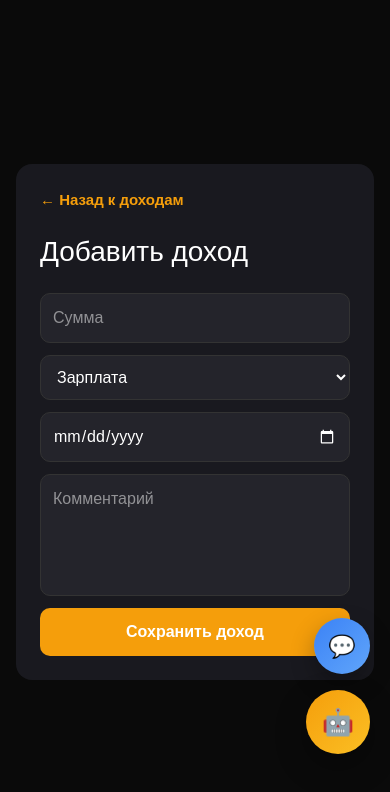
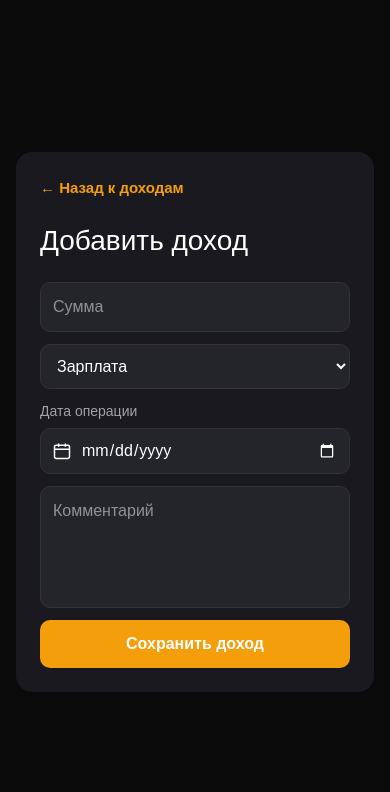
Before and after one commit to wallcraftmz-sys/finance-app, a Next.js app: page /income/new in a window 390 px wide. Shown: the top 792 px of the page. Built offline with nearby package versions, Linux system fonts and the light colour scheme; no server answers.

Commit message:
Show transaction date controls and prevent mobile button overlap

```diff
--- a/app/expenses/ExpenseForm.tsx
+++ b/app/expenses/ExpenseForm.tsx
@@ -1,5 +1,6 @@
 "use client";
 
+import TransactionDateField from "@/components/TransactionDateField";
 import { dateForInput } from "@/lib/transaction-date";
 import { useState } from "react";
 import { useRouter } from "next/navigation";
@@ -186,19 +187,7 @@ export default function ExpenseForm({ expense }: { expense?: Expense }) {
             {categories.map((option) => <option key={option}>{option}</option>)}
           </select>
 
-          <input
-            type="date"
-            aria-label="Дата"
-            value={date}
-            onChange={(e) => setDate(e.target.value)}
-            style={{
-              padding: "12px",
-              borderRadius: "10px",
-              border: "1px solid #333",
-              background: "var(--moniq-input)",
-              color: "var(--moniq-text)",
-            }}
-          />
+          <TransactionDateField value={date} onChange={setDate} />
 
           <textarea
             placeholder="Комментарий"
--- a/app/globals.css
+++ b/app/globals.css
@@ -416,3 +416,39 @@ body {
   width: 100%;
   padding-left: 34px;
 }
+
+.transaction-date {
+  display: grid;
+  gap: 6px;
+  min-width: 0;
+  color: var(--moniq-muted);
+  font-size: 14px;
+}
+
+.transaction-date-control {
+  display: grid;
+  position: relative;
+}
+
+.transaction-date-control svg {
+  position: absolute;
+  top: 50%;
+  left: 12px;
+  width: 20px;
+  height: 20px;
+  transform: translateY(-50%);
+  color: var(--moniq-text);
+  pointer-events: none;
+}
+
+.transaction-date input {
+  min-width: 0;
+  width: 100%;
+  min-height: 46px;
+  padding: 10px 12px 10px 40px;
+  font-size: 16px;
+  color: var(--moniq-text);
+  background: var(--moniq-input);
+  border: 1px solid var(--moniq-border);
+  border-radius: 10px;
+}
--- a/app/income/IncomeForm.tsx
+++ b/app/income/IncomeForm.tsx
@@ -1,5 +1,6 @@
 "use client";
 
+import TransactionDateField from "@/components/TransactionDateField";
 import { dateForInput } from "@/lib/transaction-date";
 import { useState } from "react";
 import { useRouter } from "next/navigation";
@@ -143,19 +144,7 @@ export default function IncomeForm({ income }: { income?: Income }) {
             <option>Другое</option>
           </select>
 
-          <input
-            type="date"
-            aria-label="Дата"
-            value={date}
-            onChange={(e) => setDate(e.target.value)}
-            style={{
-              padding: "12px",
-              borderRadius: "10px",
-              border: "1px solid #333",
-              background: "var(--moniq-input)",
-              color: "var(--moniq-text)",
-            }}
-          />
+          <TransactionDateField value={date} onChange={setDate} />
 
           <textarea
             placeholder="Комментарий"
--- a/components/FloatingButtonsClient.tsx
+++ b/components/FloatingButtonsClient.tsx
@@ -13,7 +13,8 @@ export default function FloatingButtonsClient({ isAdmin }: Props) {
   const pathname = usePathname();
 
   const hideOnRoutes = ["/", "/login", "/register", "/admin/support"];
-  const shouldHide = hideOnRoutes.includes(pathname);
+  const isTransactionForm = /^\/(income|expenses)\/(new|[^/]+\/edit)$/.test(pathname);
+  const shouldHide = hideOnRoutes.includes(pathname) || isTransactionForm;
 
   if (shouldHide) {
     return null;
--- /dev/null
+++ b/components/TransactionDateField.tsx
@@ -0,0 +1,20 @@
+export default function TransactionDateField({
+  value,
+  onChange,
+}: {
+  value: string;
+  onChange: (date: string) => void;
+}) {
+  return (
+    <label className="transaction-date">
+      Дата операции
+      <span className="transaction-date-control">
+        <svg aria-hidden="true" viewBox="0 0 24 24" fill="none" stroke="currentColor" strokeWidth="1.8">
+          <rect x="3" y="5" width="18" height="16" rx="2" />
+          <path d="M3 10h18M8 3v4m8-4v4" />
+        </svg>
+        <input type="date" value={value} onChange={(event) => onChange(event.target.value)} />
+      </span>
+    </label>
+  );
+}
```
